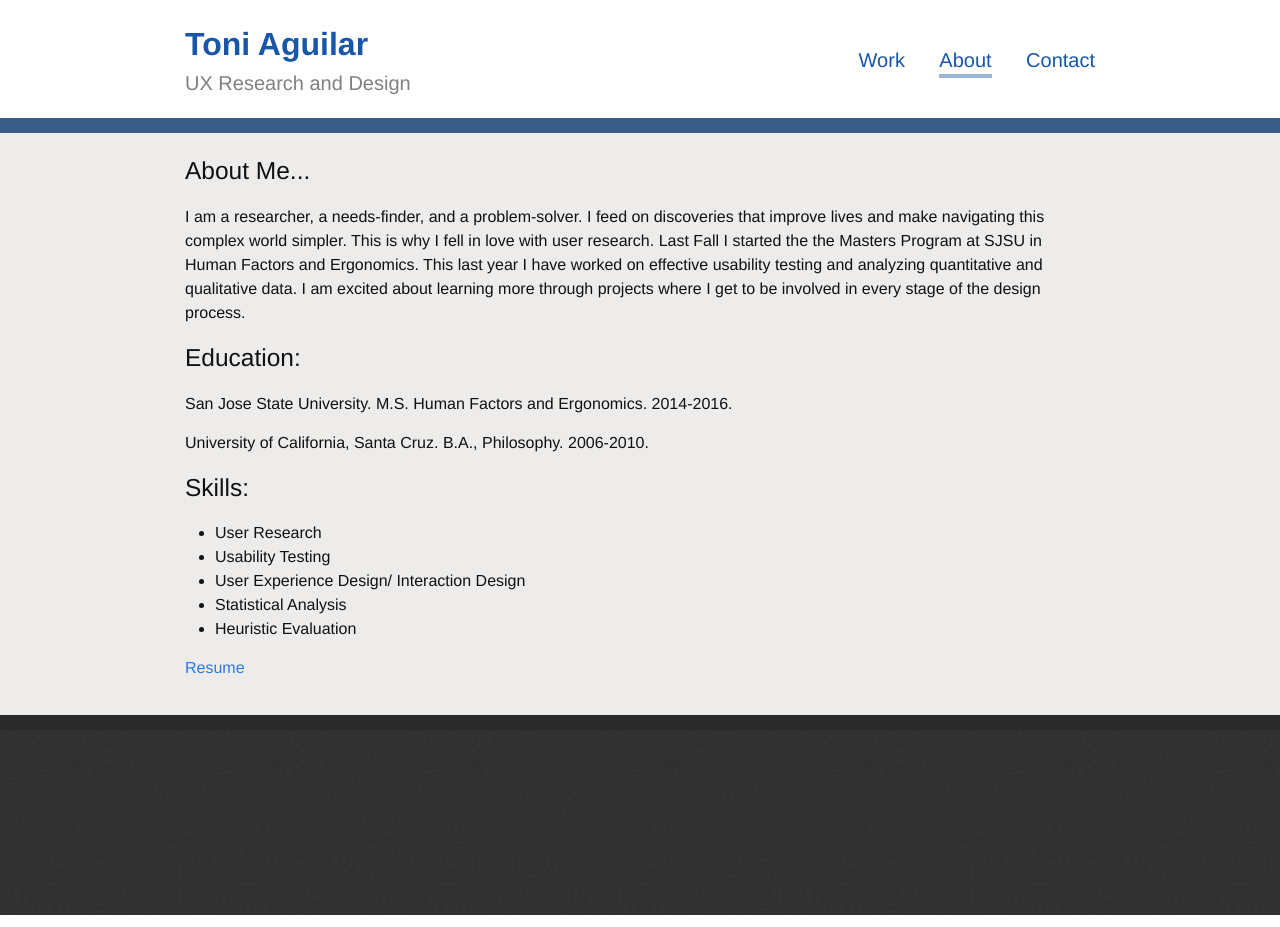
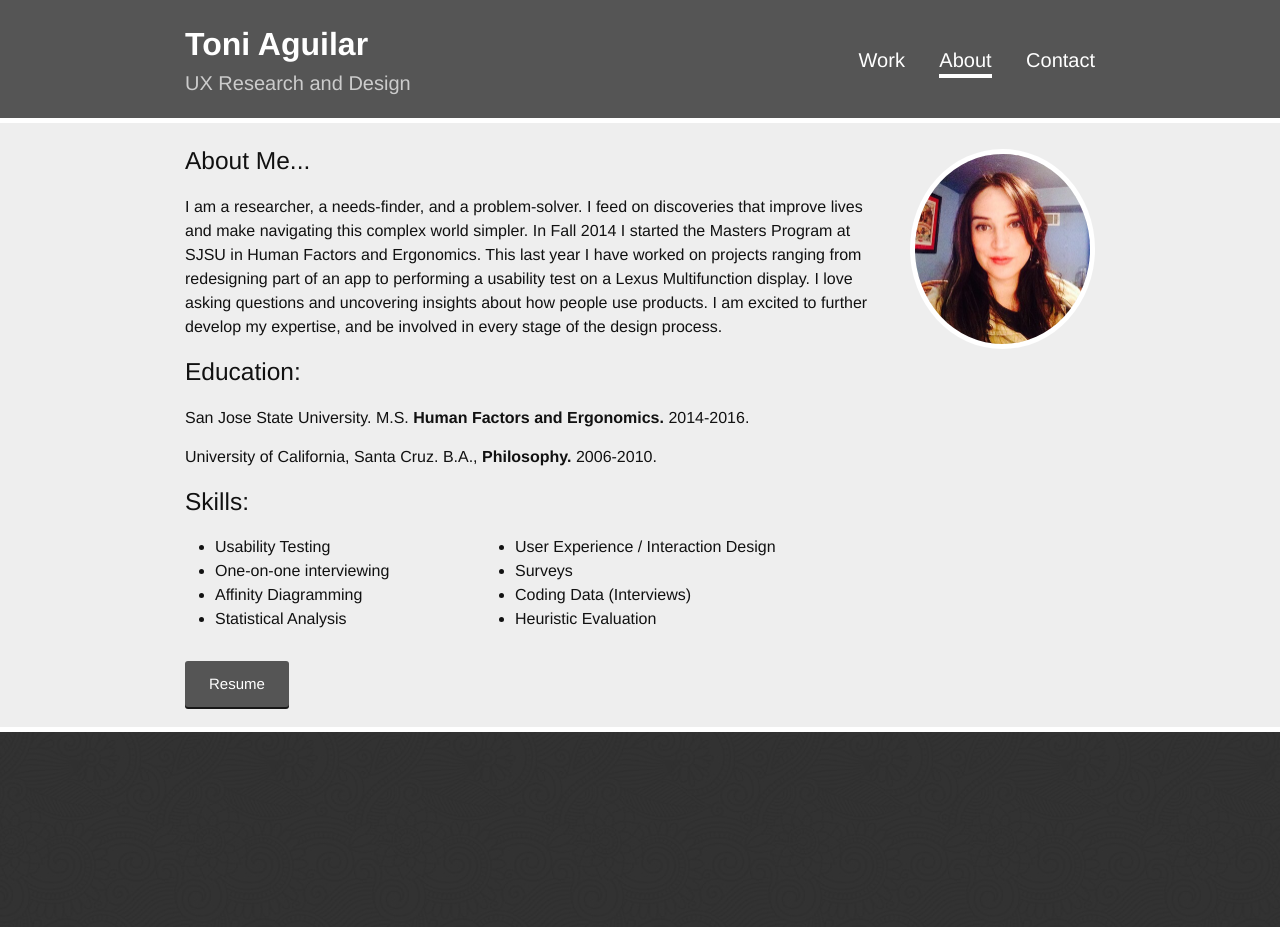
Before and after one commit to aeaguila/aeaguila.github.io, a Jekyll site: the page built from pages/about.html, in a window 1280 px wide. Built offline with Jekyll 4.4.1, drawn with Linux system fonts in a browser that asks for light colours; nearby versions of some CDN libraries.

Commit message:
try out skins, style about page and add content

```diff
--- a/_sass/base/_vars.scss
+++ b/_sass/base/_vars.scss
@@ -3,6 +3,10 @@ $c-2nd-text : grey;
 $c-menu-underline: desaturate(lighten($c-main-text, 35%), 35%);
 $bg-header : #fff;
 $bg-header-bottom : 15px solid desaturate($c-main-text, 35%);
+
+$bg-project: white;
+$project-border: 1px solid #aaa;
+$project-border-width: 3px;
 
 $bg-main : #edecea;
 
@@ -15,20 +19,51 @@ $bg-footer :
   url('/assets/images/symphony.png');
 
 /* ==========================================================================
-    vvv Experiment vvv
-   ========================================================================== */
+  Experiment 1
+ ========================================================================== */
 
-$c-main-text : #1756a9;
-$c-2nd-text : grey;
+$c-main-text : white;
+$c-2nd-text : #ccc;
 $c-menu-underline: desaturate(lighten($c-main-text, 35%), 35%);
-$bg-header : #fff;
+
+$bg-header : #555;
 $bg-header-bottom : 15px solid desaturate($c-main-text, 35%);
 
-$bg-main : #edecea;
+$bg-project: white;
+$project-border: 1px solid white;
+$project-border-width: 10px;
 
+$bg-main : #eee;
+
+$bg-footer-top: 15px solid white;
 $bg-footer :
   linear-gradient(
     rgba(0,0,0,.8),
     rgba(0,0,0,.8)
   ),
   url('/assets/images/symphony.png');
+
+/* ==========================================================================
+  Experiment 2
+ ========================================================================== */
+
+$c-main-text : white;
+$c-2nd-text : #ccc;
+$c-menu-underline: desaturate(lighten($c-main-text, 35%), 35%);
+
+$bg-header : #555;
+$bg-header-bottom : 5px solid desaturate($c-main-text, 35%);
+
+$bg-project: white;
+$project-border: 1px solid white;
+$project-border-width: 10px;
+
+$bg-main : #eee;
+
+$bg-footer-top: 5px solid white;
+$bg-footer :
+  linear-gradient(
+    rgba(0,0,0,.8),
+    rgba(0,0,0,.8)
+  ),
+  url('/assets/images/symphony.png');
--- a/_sass/components/_header.scss
+++ b/_sass/components/_header.scss
@@ -17,6 +17,7 @@
     margin-bottom: 0;
     font-weight: bold;
     color: $c-main-text;
+
   }
   h2 {
     clear: left;
@@ -68,7 +69,7 @@
 
   &:hover {
     text-decoration: none;
-    border-bottom: 4px solid rgba(35, 82, 124, 0.4);
+    border-bottom: 4px solid $c-menu-underline;
   }
 
   &:visited {
--- a/_sass/components/_project-gallery.scss
+++ b/_sass/components/_project-gallery.scss
@@ -3,12 +3,13 @@
 }
 
 .project {
-  width: calc(33% - 24px);
-  margin-bottom: 36px;
-  margin-right: 36px;
+  width: calc(33% - 6px);
+  margin-bottom: 9px;
+  margin-right: 9px;
   position: relative;
-  background: white;
-  // border-radius: 100%;
+  background: $bg-project;
+  border: $project-border;
+  border-radius: 100%;
 
   overflow: hidden;
   float: left;
@@ -18,7 +19,9 @@
     -webkit-filter: grayscale(100%);
     filter: grayscale(100%);
     transition: .5s ease-in-out;
-    // border-radius: 100%;
+    border: $project-border;
+
+    border-radius: 100%;
 
     &:hover {
       -webkit-filter: grayscale(0);
@@ -39,11 +42,9 @@
 }
 
 .project__container {
-  $border-width: 5px;
-
   position: absolute;
-  top: $border-width;
-  bottom: $border-width;
-  left: $border-width;
-  right: $border-width;
+  top: $project-border-width;
+  bottom: $project-border-width;
+  left: $project-border-width;
+  right: $project-border-width;
 }
--- a/_sass/pages/_about.scss
+++ b/_sass/pages/_about.scss
@@ -0,0 +1,63 @@
+.about-title {
+  width: calc(100% - 205px);
+  float: left;
+}
+
+.about-img {
+  height: 200px;
+  float: right;
+  margin: 6px 0 20px 20px;
+  border: 5px solid white;
+  border-radius: 100%;
+}
+
+.skills {
+  @extend %clearfix;
+  margin-bottom: 30px;
+}
+
+.resume-link {
+  display: inline-block;
+  padding-left: 24px;
+  padding-right: 24px;
+  background-color: $bg-header;
+  border: 0;
+  border-radius: 3px;
+  box-shadow: 0 2px 0 rgba(0,0,0,0.9);
+  color: #fff !important;
+  font-size: 15px;
+  font-size: .9375rem;
+  line-height: 3.06667;
+  text-align: center;
+  transition: 150ms ease color,150ms ease background-color;
+
+  &:hover {
+    text-decoration: none;
+    background-color: lighten($bg-header, 20%);
+  }
+
+  &:active {
+    box-shadow: none;
+    position: relative;
+    top: 2px;
+  }
+}
+
+@media (min-width: 750px) {
+  .skill {
+    width: 300px;
+    float: left;
+  }
+}
+
+@media (min-width: 800px) {
+  .skills {
+    padding-right: 20%;
+  }
+}
+
+@media (min-width: 1000px) {
+  .skills {
+    padding-right: 30%;
+  }
+}
--- a/pages/about.html
+++ b/pages/about.html
@@ -4,25 +4,29 @@ title: About
 permalink: /about/
 ---
 
-<h3>About Me...</h3>
-<p>I am a researcher, a needs-finder, and a problem-solver. I feed on discoveries that improve lives and make navigating this complex world simpler. This is why I fell in love with user research. Last Fall I started the the Masters Program at SJSU in Human Factors and Ergonomics. This last year I have worked on effective usability testing and analyzing quantitative and qualitative data. I am excited about learning more through projects where I get to be involved in every stage of the design process.</p>
+<h3 class="about-title">About Me...</h3>
+<img class="about-img" src="/assets/images/toni.jpg" alt="Me!">
+<p>I am a researcher, a needs-finder, and a problem-solver. I feed on discoveries that improve lives and make navigating this complex world simpler. In Fall 2014 I started the Masters Program at SJSU in Human Factors and Ergonomics. This last year I have worked on projects ranging from redesigning part of an app to performing a usability test on a Lexus Multifunction display. I love asking questions and uncovering insights about how people use products.  I am excited to further develop my expertise, and be involved in every stage of the design process.</p>
 
 <!-- <hr class="style-eight"> -->
 
 <h3>Education: </h3>
 
-<p>San Jose State University. M.S. Human Factors and Ergonomics. 2014-2016.</p>
+<p>San Jose State University. M.S. <strong>Human Factors and Ergonomics.</strong> 2014-2016.</p>
 
-<p>University of California, Santa Cruz. B.A., Philosophy. 2006-2010.</p>
+<p>University of California, Santa Cruz. B.A., <strong>Philosophy.</strong> 2006-2010.</p>
 <!-- <hr class="style-eight"> -->
 
 <h3>Skills:</h3>
-<ul>
-  <li>User Research</li>
-  <li>Usability Testing</li>
-  <li>User Experience Design/ Interaction Design</li>
-  <li>Statistical Analysis</li>
-  <li>Heuristic Evaluation</li>
+<ul class="skills">
+  <li class="skill skill--1">Usability Testing</li>
+  <li class="skill skill--2">User Experience / Interaction Design</li>
+  <li class="skill skill--3">One-on-one interviewing</li>
+  <li class="skill skill--4">Surveys</li>
+  <li class="skill skill--5">Affinity Diagramming</li>
+  <li class="skill skill--6">Coding Data (Interviews)</li>
+  <li class="skill skill--7">Statistical Analysis</li>
+  <li class="skill skill--8">Heuristic Evaluation</li>
 </ul>
 
-<a target='_blank' href="/assets/resume.pdf">Resume</a>
+<a class="resume-link" target='_blank' href="/assets/resume.pdf">Resume</a>
```
Also changed, not shown: assets/images/toni.jpg (added).
